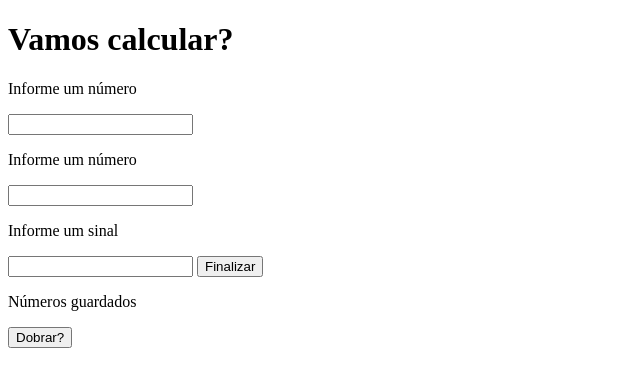
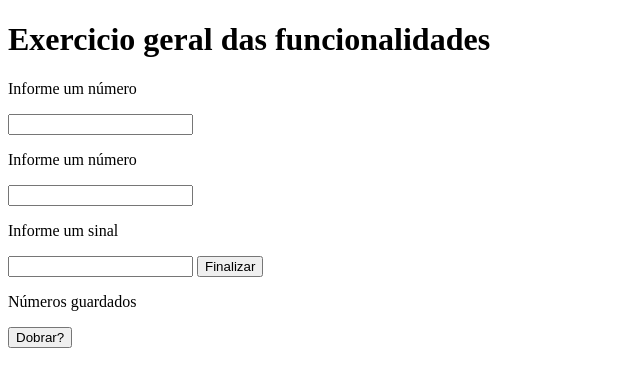
Before and after one commit to edu74narut/teste1, a plain HTML site: page site.html in a window 1280 px wide. Shown: the whole page, without its empty margins (0-640 px from the left). Drawn offline with Linux system fonts and the light colour scheme.

Commit message:
Título modificado

```diff
--- a/site.html
+++ b/site.html
@@ -5,7 +5,7 @@
         <title>JavaBomba!</title>
     </head>
     <body>
-        <h1>Vamos calcular?</h1>
+        <h1>Exercicio geral das funcionalidades</h1>
         <p>Informe um número</p>
         <input id="num1">
         <p>Informe um número</p>
```
